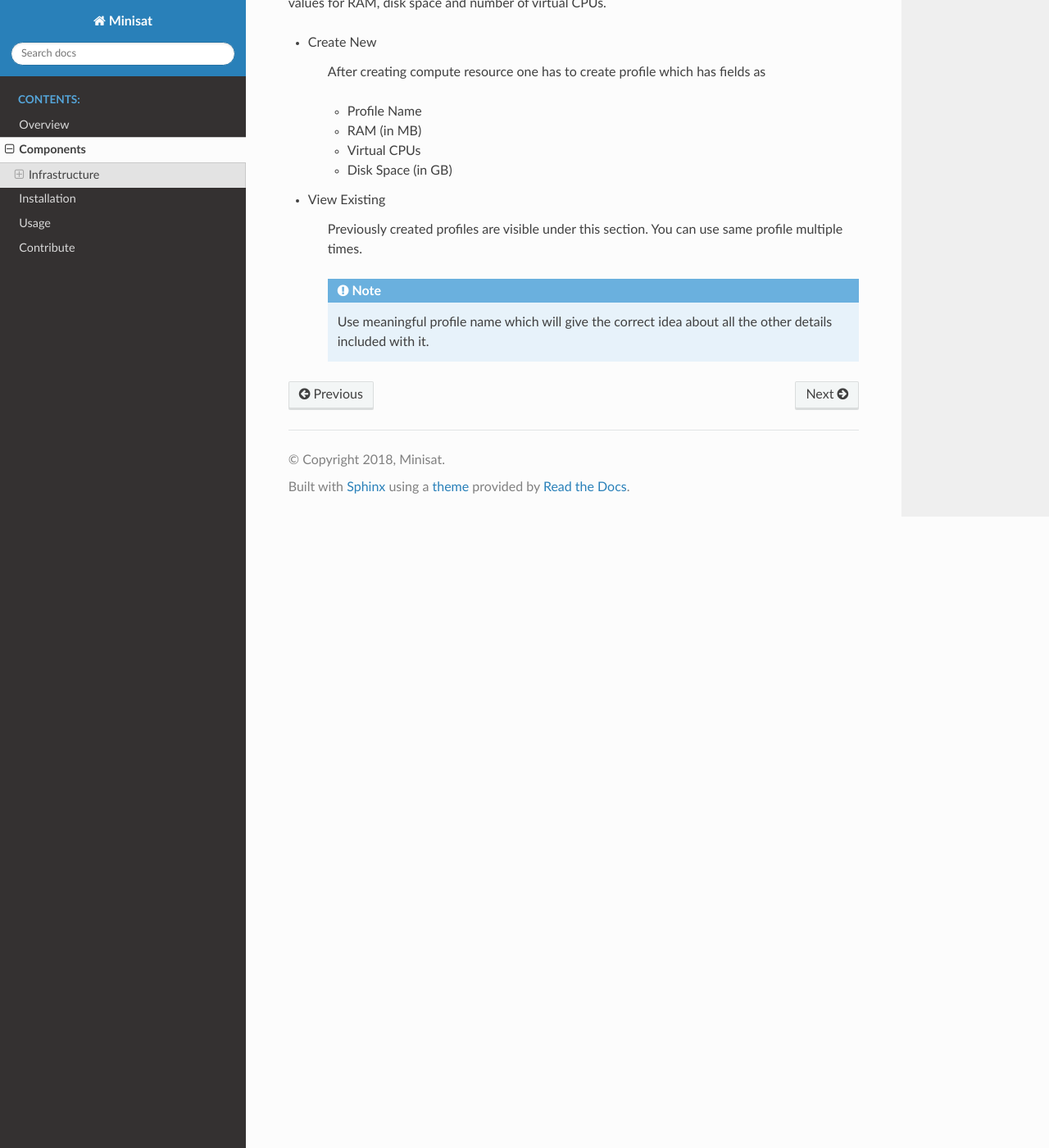
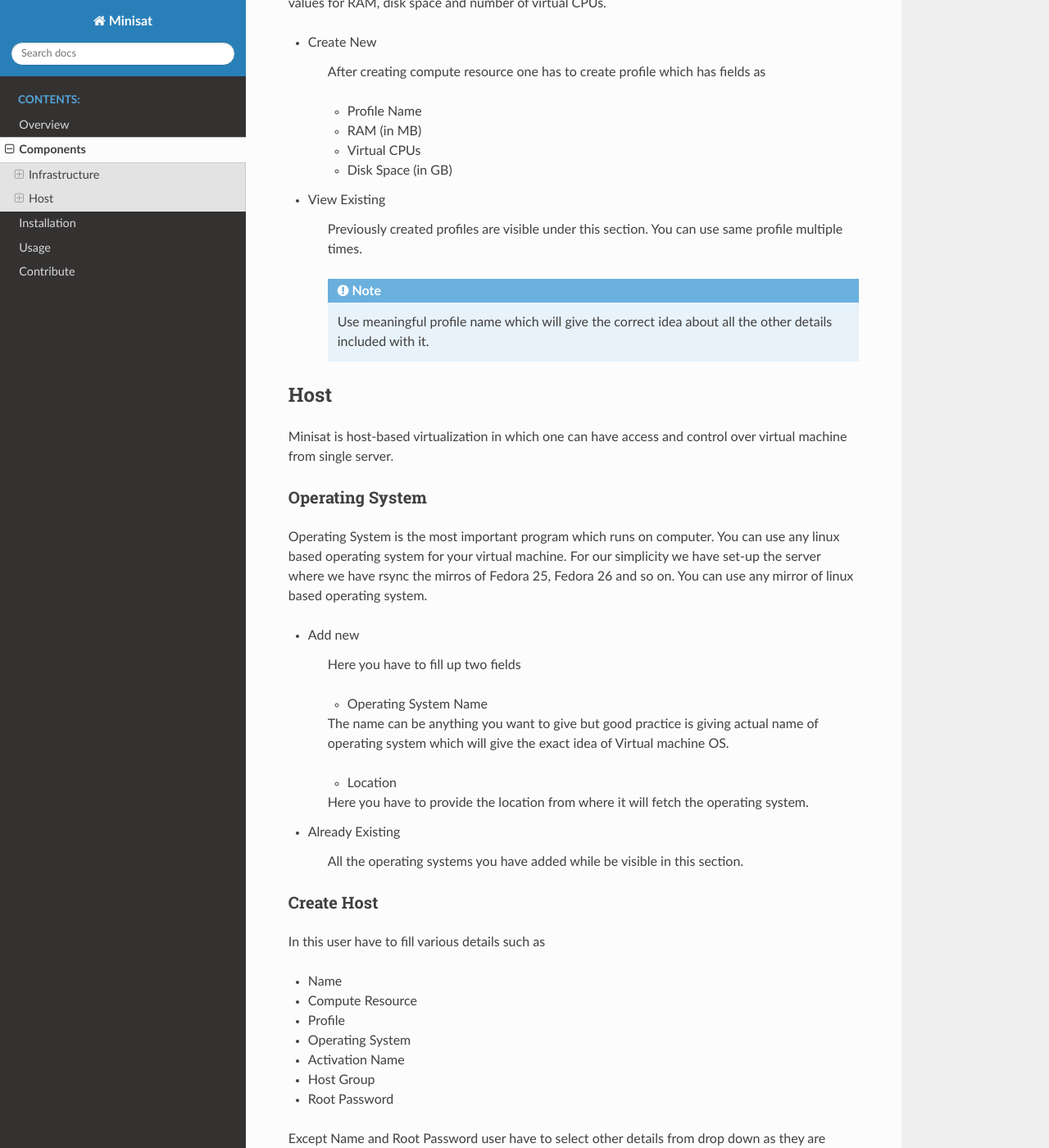
Before and after one commit to miniSat/Minisat, a Sphinx documentation site: the page built from docs/components.rst, in a window 1280 px wide and 1400 px high, scrolled down 1049 px. Shown: the whole window at 82% size. Built offline with Sphinx 7.4.7 and the Read the Docs theme 2.0.0, drawn with Linux system fonts in a browser that asks for light colours; some of the changed text lies outside the part shown.

Commit message:
Docs of Host
Signed-off-by: Shailesh <shailesh.kolhapur@gmail.com>

```diff
--- a/docs/components.rst
+++ b/docs/components.rst
@@ -61,3 +61,57 @@ Profile allows user to set various essential parameters to create a virtual mach
     .. note ::
 
 	Use meaningful profile name which will give the correct idea about all the other details included with it.
+
+
+Host
+----
+
+Minisat is host-based virtualization in which one can have access and control over virtual machine from single server.
+
+++++++++++++++++
+Operating System
+++++++++++++++++
+
+Operating System is the most important program which runs on computer. You can use any linux based operating system for your virtual machine.
+For our simplicity we have set-up the server where we have rsync the mirros of Fedora 25, Fedora 26 and so on.
+You can use any mirror of linux based operating system.
+
+* Add new
+
+    Here you have to fill up two fields
+
+    * Operating System Name
+
+    The name can be anything you want to give but good practice is giving actual name of operating system which will give the exact idea of Virtual machine OS.
+
+    * Location
+
+    Here you have to provide the location from where it will fetch the operating system.
+
+* Already Existing
+
+    All the operating systems you have added while be visible in this section.
+
++++++++++++
+Create Host
++++++++++++
+
+In this user have to fill various details such as
+
+* Name
+* Compute Resource
+* Profile
+* Operating System
+* Activation Name
+* Host Group
+* Root Password
+
+Except Name and Root Password user have to select other details from drop down as they are created earlier.
+
+If you Have already created **Host Group** then you have to only enter
+
+* Name
+* Host Group
+* Root Password
+
+All the remaining fields are filled automatically.
```
